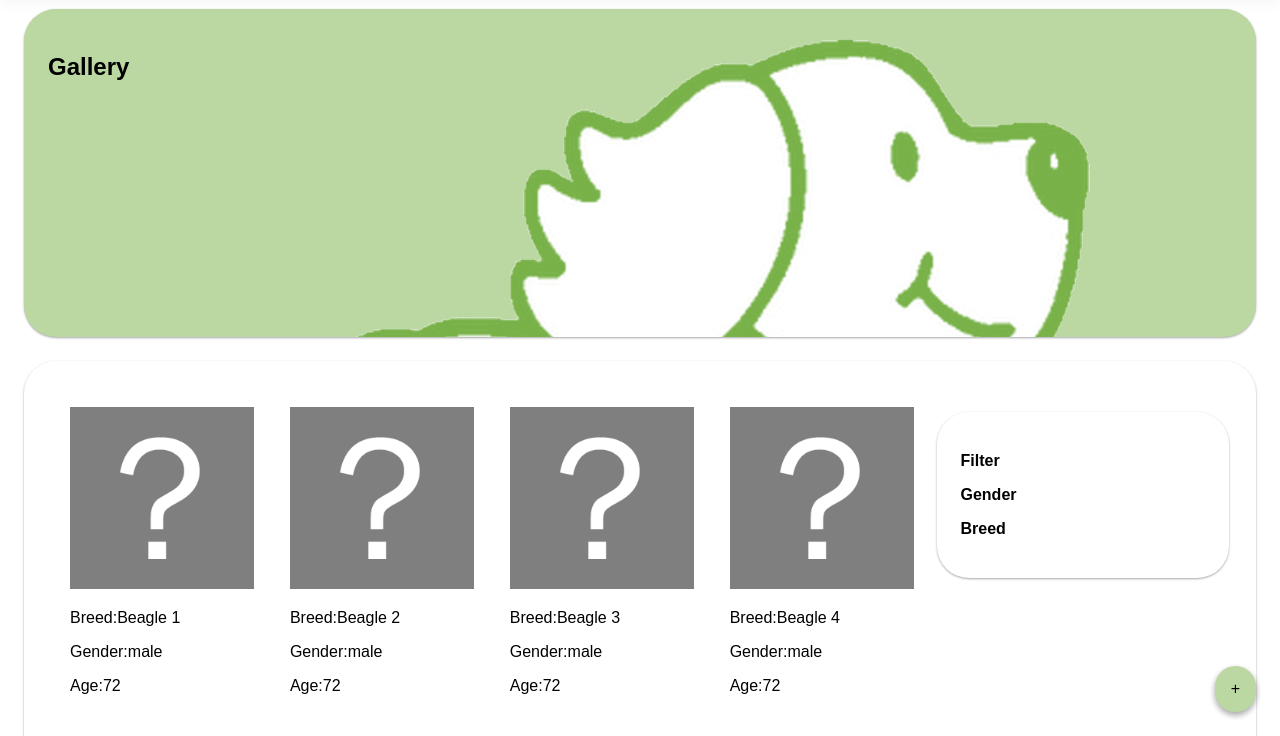
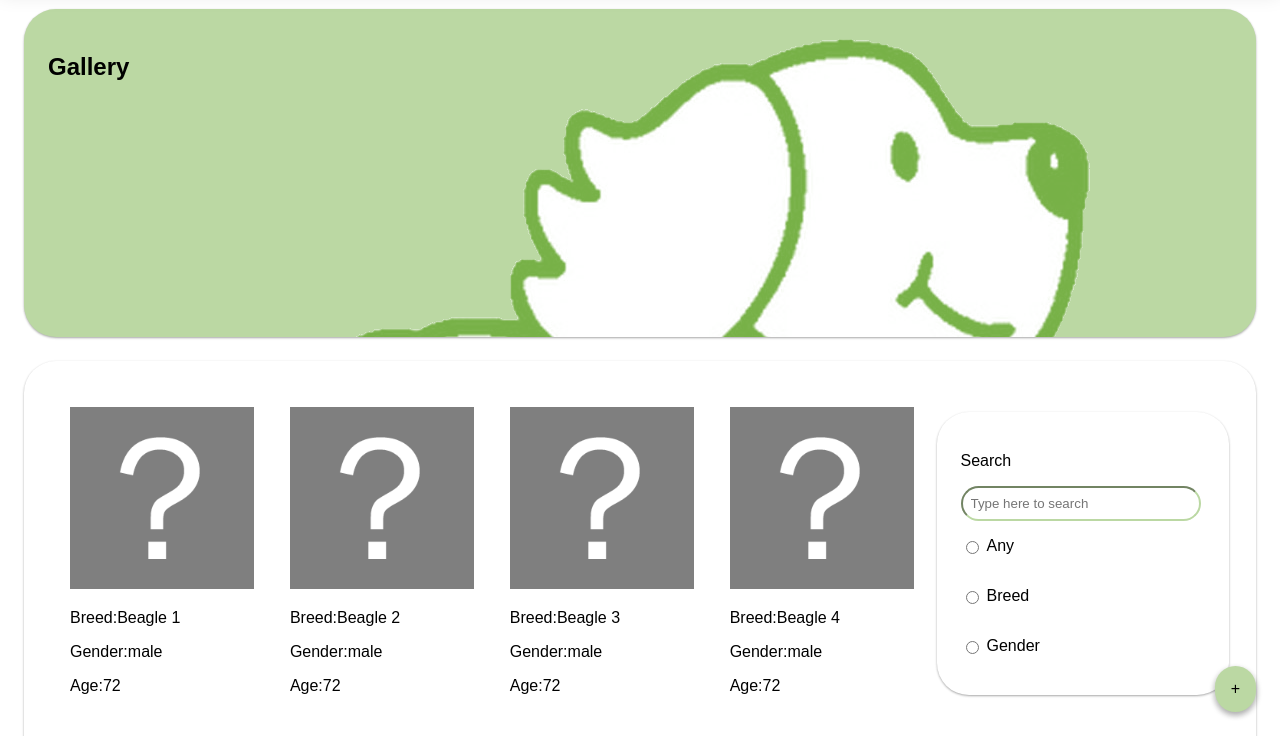
Before and after one commit to PhrotonX/theCompawnions, a website: page html/gallery.html in a window 1280 px wide. Shown: the part 64-800 px from the top of the page. Drawn offline with Linux system fonts and the light colour scheme; a web font is replaced by a local one.

Commit message:
Add search field on gallery

```diff
--- a/html/gallery.html
+++ b/html/gallery.html
@@ -44,9 +44,44 @@
                         </td>
                         <td id="search-column">
                             <div class="card">
-                                <p><b>Filter</b></p>
-                                <p><b>Gender</b></p>
-                                <p><b>Breed</b></p>
+                                <form action="gallery.html" method="get" class="page-form">
+                                    <label for="gallery-search"><p>Search</p></label>
+                                    <input
+                                        type="text"
+                                        name="gallery-search"
+                                        id="gallery-search"
+                                        placeholder="Type here to search">
+                                    <br>
+                                    <span class="labelled-input">
+                                        <input
+                                            type="radio"
+                                            name="gallery-filter"
+                                            id="gallery-search-any"
+                                            value="Breed">
+                                        <label for="gallery-search-any"><p>Any</p></label>
+                                    </span>
+                                    <span class="labelled-input">
+                                        <input
+                                            type="radio"
+                                            name="gallery-filter"
+                                            id="gallery-search-breed"
+                                            value="Breed">
+                                        <label for="gallery-search-breed"><p>Breed</p></label>
+                                    </span>
+                                    <span class="labelled-input">
+                                        <input
+                                            type="radio"
+                                            name="gallery-filter"
+                                            id="gallery-search-gender"
+                                            value="Gender">
+                                        <br>
+                                        <label><p>Gender</p></label>
+                                    </span>
+
+
+
+
+                                </form>
                             </div>
                         </td>
                     </tr>
--- /dev/null
+++ b/styles/form.css
@@ -0,0 +1,21 @@
+span.labelled-input{
+    display: flex;
+}
+
+span.labelled-input p{
+    margin-left: 5px;
+}
+
+.page-form{
+    width: 100%;
+}
+
+.page-form input{
+    border-color: var(--primary-color);
+    border-radius: var(--border-radius-xxl);
+    padding: 8px;
+}
+
+.page-form input[type='text']{
+    width: 90%;
+}
--- a/styles/style.css
+++ b/styles/style.css
@@ -7,6 +7,7 @@
 @import url('content.css');
 @import url('card.css');
 @import url('footer.css');
+@import url('form.css');
 
 body{
     margin: 0px;
```
